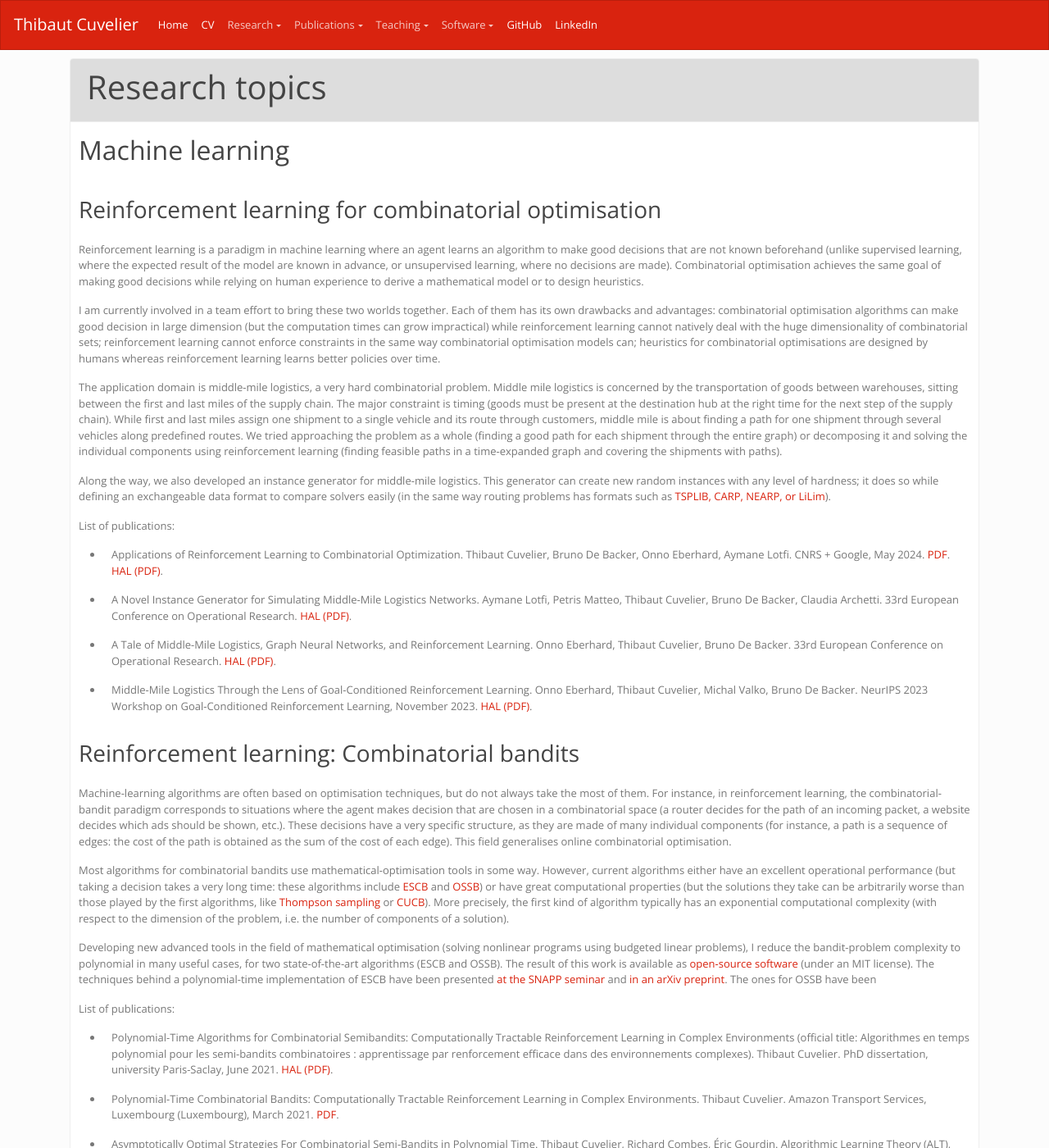
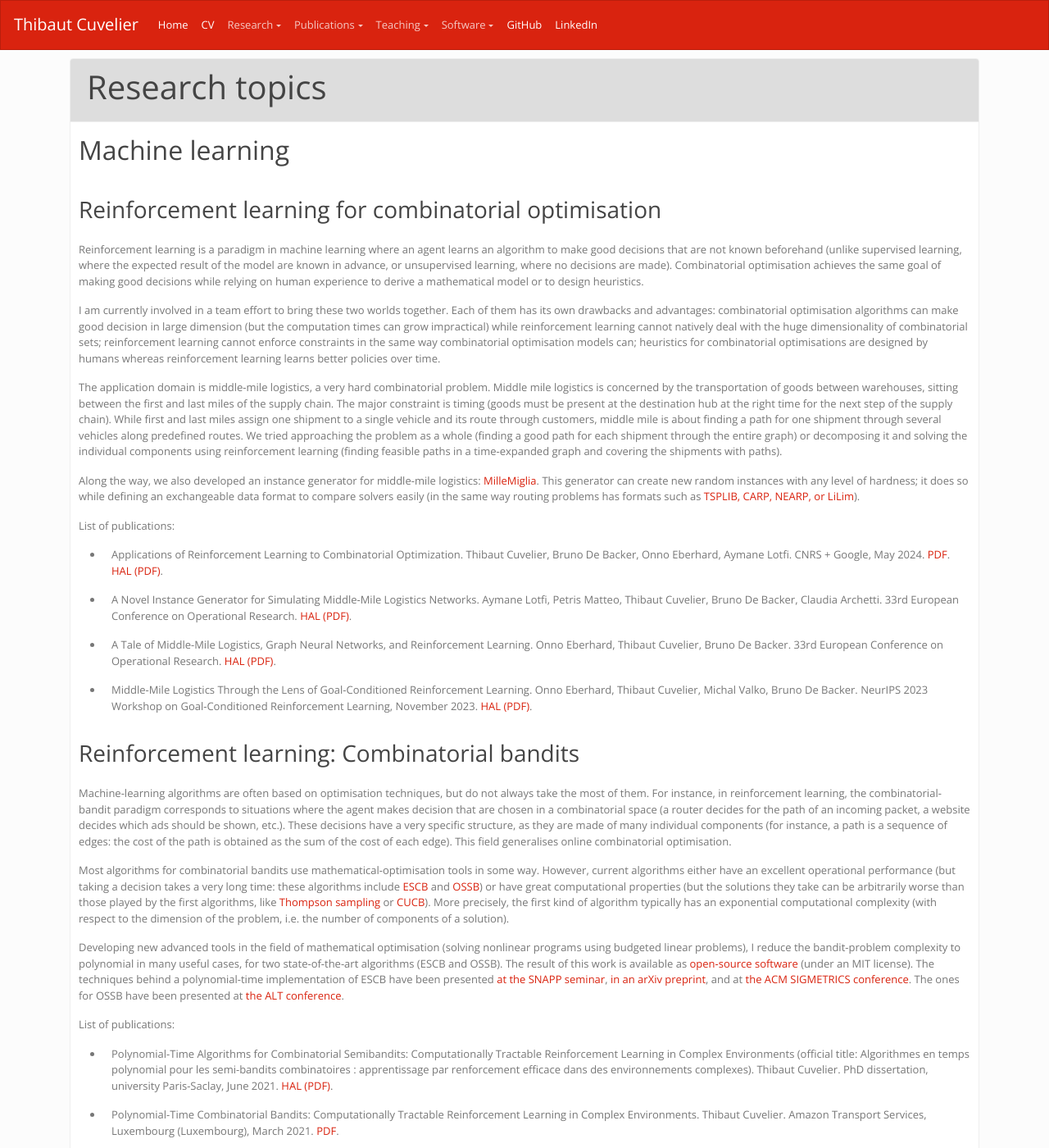
Before and after one commit to dourouc05/dourouc05.github.io, a Jekyll site: the page built from research.md, in a window 1280 px wide and 1400 px high. Shown: the whole window at 82% size. Built offline with Jekyll 4.4.1, drawn with Linux system fonts in a browser that asks for light colours; a script that is not in the unit is left out.

Commit message:
Update research.md

```diff
--- a/research.md
+++ b/research.md
@@ -16,7 +16,7 @@ I am currently involved in a team effort to bring these two worlds together. Eac
 
 The application domain is middle-mile logistics, a very hard combinatorial problem. Middle mile logistics is concerned by the transportation of goods between warehouses, sitting between  the first and last miles of the supply chain. The major constraint is timing (goods must be present at the destination hub at the right time for the next step of the supply chain). While first and last miles assign one shipment to a single vehicle and its route through customers, middle mile is about finding a path for one shipment through several vehicles along predefined routes. We tried approaching the problem as a whole (finding a good path for each shipment through the entire graph) or decomposing it and solving the individual components using reinforcement learning (finding feasible paths in a time-expanded graph and covering the shipments with paths).
 
-Along the way, we also developed an instance generator for middle-mile logistics. This generator can create new random instances with any level of hardness; it does so while defining an exchangeable data format to compare solvers easily (in the same way routing problems has formats such as [TSPLIB, CARP, NEARP, or LiLim](http://vrp.galgos.inf.puc-rio.br/index.php/en/)).
+Along the way, we also developed an instance generator for middle-mile logistics: [MilleMiglia](https://github.com/or-tools/millemiglia). This generator can create new random instances with any level of hardness; it does so while defining an exchangeable data format to compare solvers easily (in the same way routing problems has formats such as [TSPLIB, CARP, NEARP, or LiLim](http://vrp.galgos.inf.puc-rio.br/index.php/en/)).
 
 **List of publications**:
 
@@ -31,7 +31,7 @@ Machine-learning algorithms are often based on optimisation techniques, but do n
 
 Most algorithms for combinatorial bandits use mathematical-optimisation tools in some way. However, current algorithms either have an excellent operational performance (but taking a decision takes a very long time: these algorithms include [ESCB](https://papers.nips.cc/paper/5831-combinatorial-bandits-revisited) and [OSSB](https://papers.nips.cc/paper/6773-minimal-exploration-in-structured-stochastic-bandits)) or have great computational properties (but the solutions they take can be arbitrarily worse than those played by the first algorithms, like [Thompson sampling](https://papers.nips.cc/paper/7670-an-information-theoretic-analysis-for-thompson-sampling-with-many-actions) or [CUCB](http://proceedings.mlr.press/v38/kveton15.html)). More precisely, the first kind of algorithm typically has an exponential computational complexity (with respect to the dimension of the problem, i.e. the number of components of a solution).
 
-Developing new advanced tools in the field of mathematical optimisation (solving nonlinear programs using budgeted linear problems), I reduce the bandit-problem complexity to polynomial in many useful cases, for two state-of-the-art algorithms (ESCB and OSSB). The result of this work is available as [open-source software](https://github.com/dourouc05/CombinatorialBandits.jl) (under an MIT license). The techniques behind a polynomial-time implementation of ESCB have been presented [at the SNAPP seminar](https://www.youtube.com/watch?v=7flMukHqfW4) and [in an arXiv preprint](https://arxiv.org/abs/2002.07258). The ones for OSSB have been
+Developing new advanced tools in the field of mathematical optimisation (solving nonlinear programs using budgeted linear problems), I reduce the bandit-problem complexity to polynomial in many useful cases, for two state-of-the-art algorithms (ESCB and OSSB). The result of this work is available as [open-source software](https://github.com/dourouc05/CombinatorialBandits.jl) (under an MIT license). The techniques behind a polynomial-time implementation of ESCB have been presented [at the SNAPP seminar](https://www.youtube.com/watch?v=7flMukHqfW4), [in an arXiv preprint](https://arxiv.org/abs/2002.07258), and at [the ACM SIGMETRICS conference](https://dl.acm.org/doi/10.1145/3447387). The ones for OSSB have been presented at [the ALT conference](http://proceedings.mlr.press/v132/cuvelier21a.html).
 
 **List of publications**:
 
```
